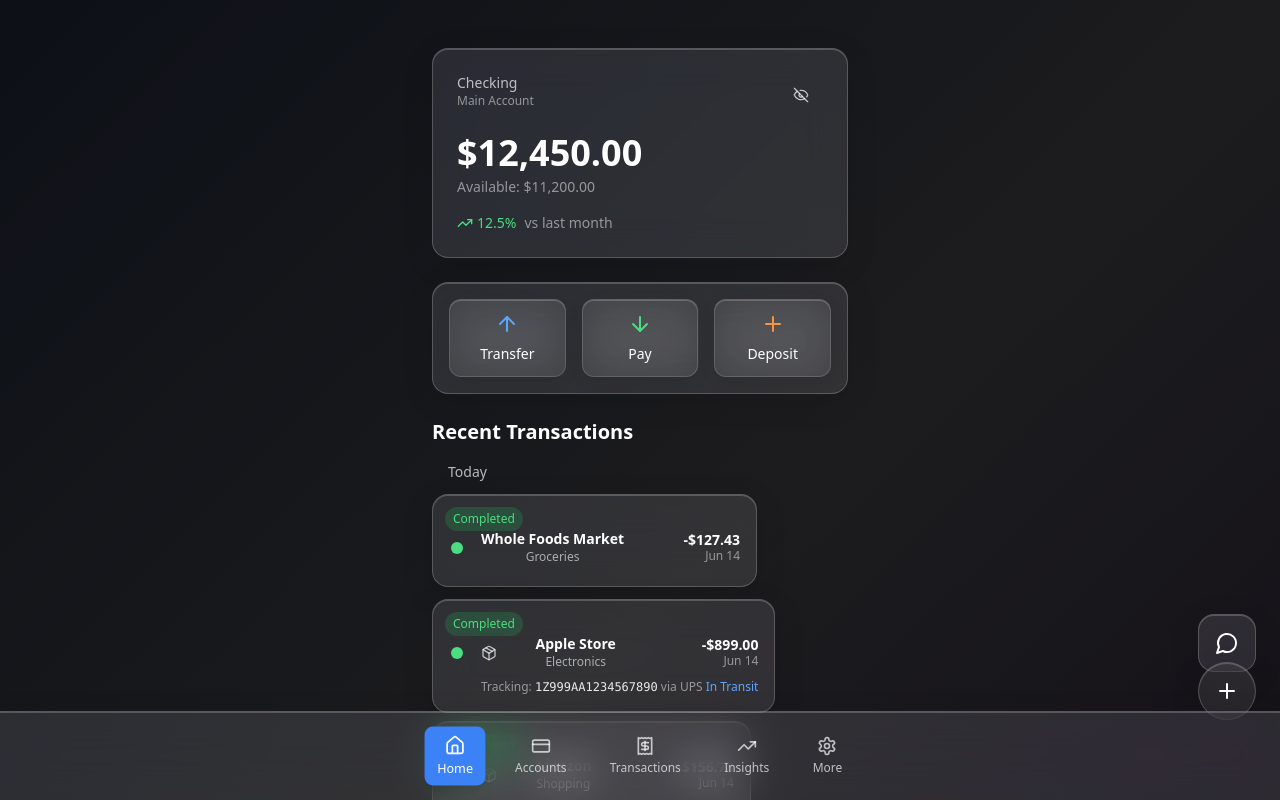
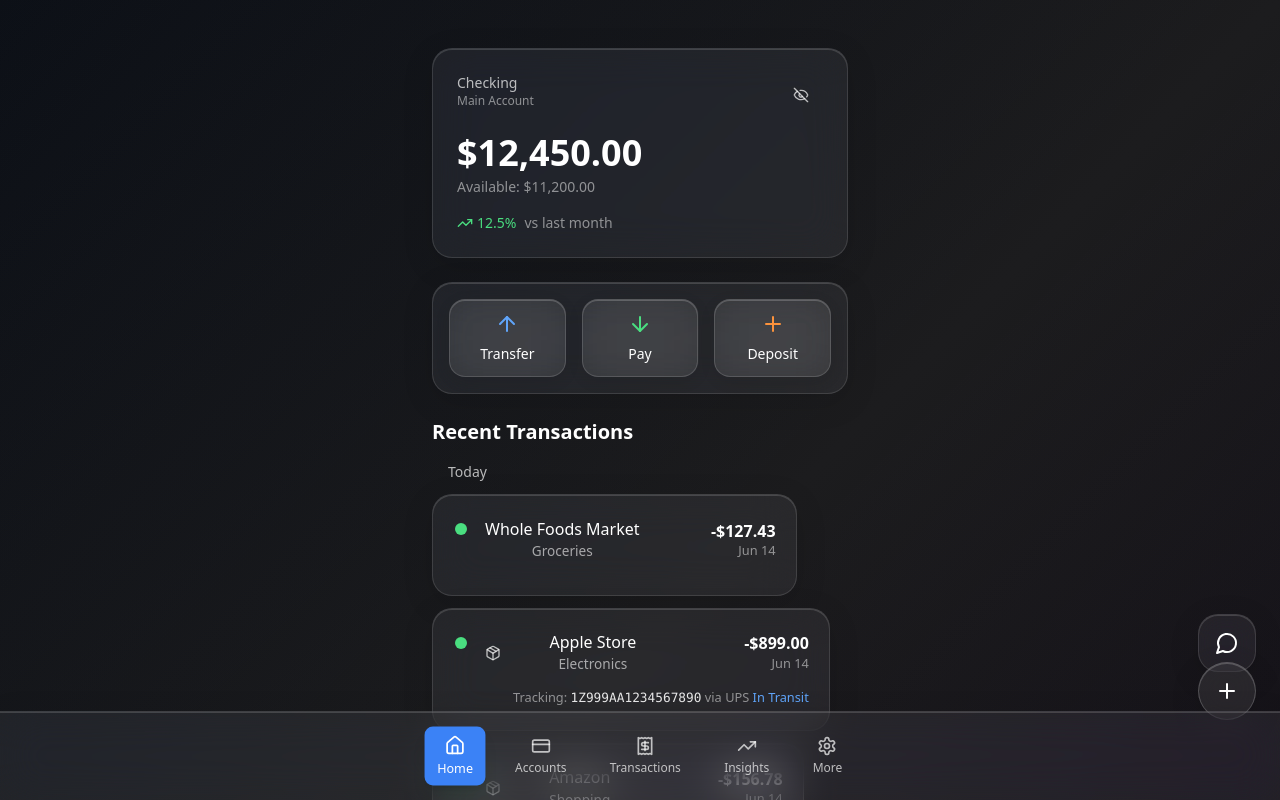
Before and after one commit to ObsidianWRK/liquid-spark-finance, a React (Vite) app: page / in a window 1280 px wide. Shown: the top 800 px of the page. Built offline with nearby package versions, Linux system fonts and the light colour scheme.

Commit message:
Fix: Restore glass card styling
Restores the glass card styling to match the provided image, addressing alignment and visual issues.

```diff
--- a/src/components/TransactionItem.tsx
+++ b/src/components/TransactionItem.tsx
@@ -67,32 +67,15 @@ const TransactionItem = ({ transaction, currency }: TransactionItemProps) => {
     }
   };
 
-  const getShippingIcon = (provider?: string) => {
-    return provider ? <Package className="w-4 h-4" /> : <Truck className="w-4 h-4" />;
-  };
-
   const hasShippingInfo = transaction.trackingNumber && transaction.shippingProvider;
 
   return (
     <GlassCard
-      className="transaction-card p-4 mb-3 glass-interactive stagger-item relative"
+      className="transaction-card p-5 glass-interactive stagger-item"
       interactive
-      shimmer
     >
-      {/* Status Pill - Top Left */}
-      <div className="absolute top-3 left-3 z-20">
-        <div className={`px-2 py-1 rounded-full text-xs font-medium ${
-          transaction.status === 'completed' ? 'bg-green-500/20 text-green-400' :
-          transaction.status === 'pending' ? 'bg-orange-500/20 text-orange-400' :
-          'bg-red-500/20 text-red-400'
-        }`}>
-          {transaction.status === 'completed' ? 'Completed' :
-           transaction.status === 'pending' ? 'Pending' : 'Failed'}
-        </div>
-      </div>
-
       {/* Transaction Grid Layout */}
-      <div className="transaction-grid" style={{ paddingTop: '20px' }}>
+      <div className="transaction-grid">
         {/* Status */}
         <div className="transaction-status">
           <div
@@ -104,7 +87,7 @@ const TransactionItem = ({ transaction, currency }: TransactionItemProps) => {
         <div className="transaction-main">
           {hasShippingInfo && (
             <div className="text-white/70 flex-shrink-0">
-              {getShippingIcon(transaction.shippingProvider)}
+              <Package className="w-5 h-5" />
             </div>
           )}
           <div className="transaction-merchant-info">
@@ -125,8 +108,9 @@ const TransactionItem = ({ transaction, currency }: TransactionItemProps) => {
         {hasShippingInfo && (
           <div className="transaction-shipping">
             <span className="text-white/50">Tracking: </span>
-            <span className="text-white/90 font-mono">{transaction.trackingNumber}</span>
-            <span className="text-white/50"> via {transaction.shippingProvider} </span>
+            <span className="text-white/90 font-mono text-sm">{transaction.trackingNumber}</span>
+            <br />
+            <span className="text-white/50">via {transaction.shippingProvider} </span>
             <span className={`font-medium ${getDeliveryStatusColor(transaction.deliveryStatus)}`}>
               {transaction.deliveryStatus}
             </span>
--- a/src/components/TransactionWithScores.tsx
+++ b/src/components/TransactionWithScores.tsx
@@ -37,8 +37,8 @@ const TransactionWithScores = ({ transaction, scores, currency }: TransactionWit
   return (
     <div className="relative mb-3">
       <GlassCard
-        className={`transaction-card p-4 glass-interactive hover:bg-white/10 transition-all duration-500 ease-out relative ${
-          showScores ? 'pr-28' : 'pr-4'
+        className={`transaction-card p-5 glass-interactive transition-all duration-300 ease-out relative ${
+          showScores ? 'pr-32' : 'pr-5'
         }`}
         interactive
         onClick={() => setShowScores(!showScores)}
@@ -47,27 +47,12 @@ const TransactionWithScores = ({ transaction, scores, currency }: TransactionWit
         aria-label={`Transaction: ${transaction.merchant}, ${transaction.amount < 0 ? '-' : '+'}${Math.abs(transaction.amount)}, Financial score ${scores.financial}, Health score ${scores.health}, Eco score ${scores.eco}`}
         role="button"
         style={{
-          borderRadius: showScores ? '16px 32px 32px 16px' : '16px',
-          transform: showScores ? 'scale(1.02)' : 'scale(1)',
-          boxShadow: showScores
-            ? '0 20px 40px rgba(0, 0, 0, 0.2), inset 0 1px 0 rgba(255, 255, 255, 0.3)'
-            : '0 8px 32px rgba(0, 0, 0, 0.12), inset 0 1px 0 rgba(255, 255, 255, 0.2)'
+          borderRadius: showScores ? '20px 32px 32px 20px' : '20px',
+          transform: showScores ? 'scale(1.01)' : 'scale(1)',
         }}
       >
-        {/* Status Pill - Top Left */}
-        <div className="absolute top-3 left-3 z-20">
-          <div className={`px-2 py-1 rounded-full text-xs font-medium ${
-            transaction.status === 'completed' ? 'bg-green-500/20 text-green-400' :
-            transaction.status === 'pending' ? 'bg-orange-500/20 text-orange-400' :
-            'bg-red-500/20 text-red-400'
-          }`}>
-            {transaction.status === 'completed' ? 'Completed' :
-             transaction.status === 'pending' ? 'Pending' : 'Failed'}
-          </div>
-        </div>
-
         {/* Transaction Grid Layout */}
-        <div className="transaction-grid" style={{ paddingTop: '20px' }}>
+        <div className="transaction-grid">
           <TransactionStatus status={transaction.status} />
 
           <TransactionMain
@@ -92,7 +77,7 @@ const TransactionWithScores = ({ transaction, scores, currency }: TransactionWit
         </div>
 
         {/* Score Circles - Inside Card on Right */}
-        <div className={`absolute right-6 top-1/2 transform -translate-y-1/2 transition-all duration-500 ease-out ${
+        <div className={`absolute right-6 top-1/2 transform -translate-y-1/2 transition-all duration-300 ease-out ${
           showScores ? 'opacity-100 translate-x-0' : 'opacity-0 translate-x-4 pointer-events-none'
         }`}>
           <ScoreCircles scores={scores} isVisible={showScores} />
--- a/src/styles/glass.css
+++ b/src/styles/glass.css
@@ -28,37 +28,37 @@
 
 /* Glass Shape Variants */
 .glass-rounded {
-  border-radius: 8px;
+  border-radius: 12px;
 }
 
 .glass-card {
-  border-radius: 16px;
+  border-radius: 20px;
 }
 
 .glass-capsule {
   border-radius: 50px;
 }
 
-/* Apple Liquid Glass Effects */
+/* Apple Liquid Glass Card - Main Style */
 .glass-card {
-  background: rgba(255, 255, 255, 0.1);
+  background: rgba(255, 255, 255, 0.06);
   backdrop-filter: blur(20px) saturate(180%);
   -webkit-backdrop-filter: blur(20px) saturate(180%);
-  border: 1px solid rgba(255, 255, 255, 0.2);
-  border-radius: 16px;
+  border: 1px solid rgba(255, 255, 255, 0.12);
+  border-radius: 20px;
   box-shadow:
-    0 8px 32px rgba(0, 0, 0, 0.1),
-    inset 0 1px 0 rgba(255, 255, 255, 0.2);
-  transition: all 0.5s cubic-bezier(0.4, 0, 0.2, 1);
+    0 8px 32px rgba(0, 0, 0, 0.12),
+    inset 0 1px 0 rgba(255, 255, 255, 0.15);
+  transition: all 0.3s cubic-bezier(0.4, 0, 0.2, 1);
 }
 
 .glass-card:hover {
-  background: rgba(255, 255, 255, 0.15);
-  border-color: rgba(255, 255, 255, 0.3);
+  background: rgba(255, 255, 255, 0.1);
+  border-color: rgba(255, 255, 255, 0.2);
   box-shadow:
-    0 20px 40px rgba(0, 0, 0, 0.15),
-    inset 0 1px 0 rgba(255, 255, 255, 0.3);
-  transform: translateY(-2px);
+    0 12px 40px rgba(0, 0, 0, 0.15),
+    inset 0 1px 0 rgba(255, 255, 255, 0.25);
+  transform: translateY(-1px);
 }
 
 /* Glass Button Variant */
@@ -67,7 +67,7 @@
   backdrop-filter: blur(20px);
   -webkit-backdrop-filter: blur(20px);
   border: 1px solid rgba(255, 255, 255, 0.15);
-  border-radius: 12px;
+  border-radius: 16px;
   box-shadow:
     0 4px 16px rgba(0, 0, 0, 0.08),
     inset 0 1px 0 rgba(255, 255, 255, 0.2);
@@ -86,20 +86,22 @@
 /* Transaction Grid System for Perfect Alignment */
 .transaction-grid {
   display: grid;
-  grid-template-columns: 16px 1fr 100px;
+  grid-template-columns: 16px 1fr 120px;
   grid-template-rows: auto auto;
-  gap: 6px 16px;
+  gap: 8px 16px;
   align-items: center;
   width: 100%;
   position: relative;
-  min-height: 48px;
+  min-height: 60px;
+  padding: 4px 0;
 }
 
 .transaction-status {
   grid-row: 1 / 2;
   grid-column: 1;
-  align-self: center;
+  align-self: start;
   justify-self: center;
+  margin-top: 4px;
 }
 
 .transaction-main {
@@ -116,17 +118,18 @@
   grid-column: 3;
   grid-row: 1;
   text-align: right;
-  min-width: 100px;
+  min-width: 120px;
   align-self: center;
 }
 
 .transaction-shipping {
   grid-column: 2 / -1;
   grid-row: 2;
-  font-size: 0.75rem;
+  font-size: 0.8rem;
   color: rgba(255, 255, 255, 0.5);
-  padding-top: 4px;
-  line-height: 1.3;
+  padding-top: 8px;
+  line-height: 1.4;
+  padding-left: 28px;
 }
 
 .transaction-merchant-info {
@@ -135,12 +138,12 @@
   display: flex;
   flex-direction: column;
   justify-content: center;
-  gap: 2px;
+  gap: 4px;
 }
 
 .transaction-merchant-name {
-  font-size: 0.875rem;
-  font-weight: 600;
+  font-size: 1rem;
+  font-weight: 500;
   color: white;
   line-height: 1.2;
   margin: 0;
@@ -150,7 +153,7 @@
 }
 
 .transaction-category {
-  font-size: 0.75rem;
+  font-size: 0.85rem;
   color: rgba(255, 255, 255, 0.6);
   line-height: 1.2;
   margin: 0;
@@ -160,41 +163,39 @@
 }
 
 .transaction-amount-value {
-  font-size: 0.875rem;
-  font-weight: 700;
+  font-size: 1rem;
+  font-weight: 600;
   line-height: 1.2;
   margin: 0;
 }
 
 .transaction-date {
-  font-size: 0.75rem;
+  font-size: 0.8rem;
   color: rgba(255, 255, 255, 0.5);
   line-height: 1.2;
   margin: 0;
+  margin-top: 2px;
 }
 
-/* Enhanced Interactive States with Seamless Expansion */
+/* Enhanced Interactive States */
 .glass-interactive {
-  transition: all 0.5s var(--glass-spring);
+  transition: all 0.3s cubic-bezier(0.4, 0, 0.2, 1);
   cursor: pointer;
   transform-origin: center;
   position: relative;
-  overflow: visible;
 }
 
 .glass-interactive:hover {
-  background: rgba(255, 255, 255, 0.15);
-  border-color: rgba(255, 255, 255, 0.3);
+  background: rgba(255, 255, 255, 0.1);
+  border-color: rgba(255, 255, 255, 0.2);
   box-shadow:
-    0 16px 56px rgba(0, 0, 0, 0.2),
-    inset 0 1px 0 0 rgba(255, 255, 255, 0.3),
-    0 0 0 1px rgba(255, 255, 255, 0.1);
+    0 12px 40px rgba(0, 0, 0, 0.15),
+    inset 0 1px 0 0 rgba(255, 255, 255, 0.25);
 }
 
 .glass-interactive:active {
   transform: scale(0.98);
   transition-duration: 0.1s;
-  background: rgba(255, 255, 255, 0.2);
 }
 
 /* Fixed Height Transaction Cards */
@@ -202,13 +203,14 @@
   min-height: 80px;
   display: flex;
   align-items: center;
+  margin-bottom: 12px;
 }
 
 /* Stagger Animation Enhanced */
 .stagger-item {
   opacity: 0;
   transform: translateY(20px);
-  animation: stagger-in 0.6s var(--glass-spring) forwards;
+  animation: stagger-in 0.6s ease-out forwards;
 }
 
 .stagger-item:nth-child(1) { animation-delay: 0ms; }
@@ -244,7 +246,7 @@
     rgba(255, 255, 255, 0.15),
     transparent
   );
-  transition: left 0.8s var(--glass-spring);
+  transition: left 0.8s ease-out;
 }
 
 .glass-shimmer:hover::before {
@@ -253,22 +255,19 @@
 
 /* Responsive Glass Adjustments */
 @media (max-width: 768px) {
-  :root {
-    --glass-blur-light: 16px;
-    --glass-blur-medium: 20px;
-    --glass-blur-heavy: 24px;
+  .transaction-grid {
+    grid-template-columns: 12px 1fr 100px;
+    gap: 6px 12px;
   }
 
-  .transaction-grid {
-    grid-template-columns: 12px 1fr 80px;
-    gap: 6px 12px;
+  .transaction-amount {
+    min-width: 100px;
   }
 }
 
 /* Reduced Motion */
 @media (prefers-reduced-motion: reduce) {
   .glass-interactive,
-  .glass-spring,
   .stagger-item {
     transition: none;
     animation: none;
```
